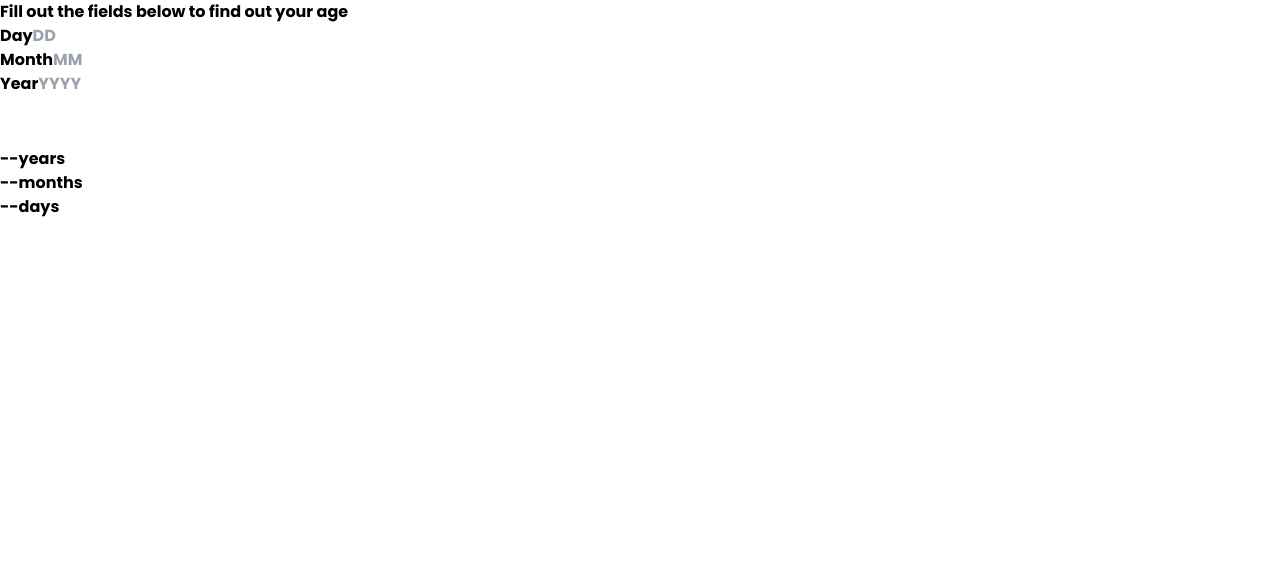
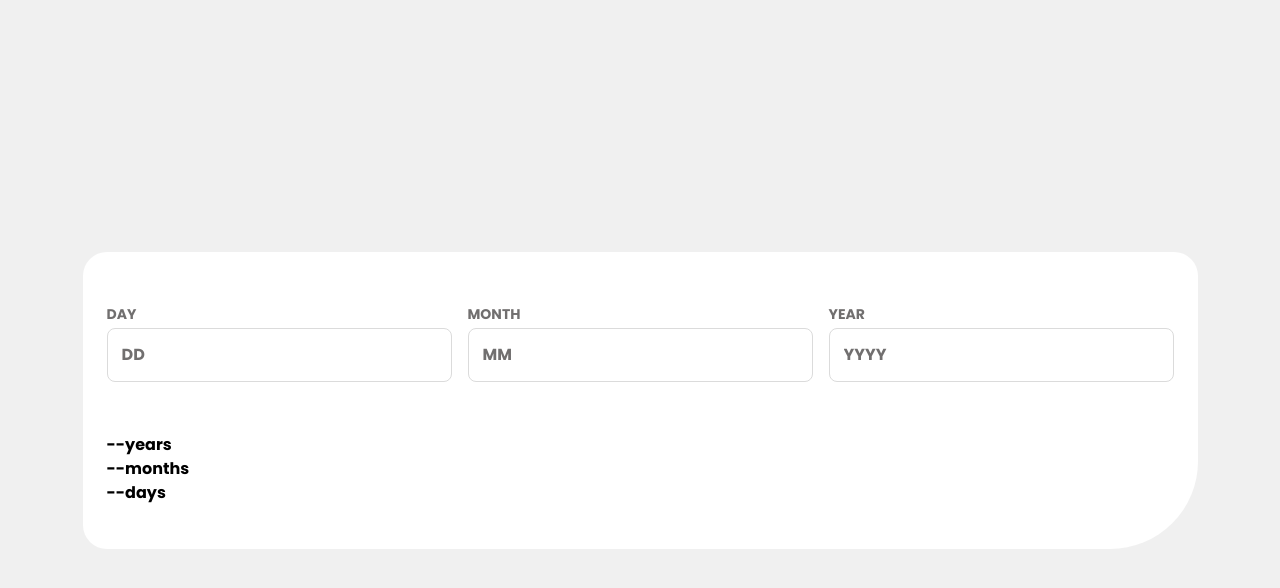
Before and after one commit to lucasweidas/age-calculator-app, a React (Vite) app: page / in a window 1280 px wide. Shown: the top 588 px of the page. Built offline with nearby package versions, Linux system fonts and the light colour scheme.

Commit message:
Card form fields styles progress

```diff
--- a/src/App.jsx
+++ b/src/App.jsx
@@ -3,8 +3,8 @@ import Card from './components/Card';
 export default function App() {
   return (
     <div>
-      <main>
-        <h1>Fill out the fields below to find out your age</h1>
+      <main className="flex min-h-screen w-full items-center justify-center px-4">
+        <h1 className="sr-only">Fill out the fields below to find out your age</h1>
         <Card />
       </main>
     </div>
--- a/src/components/Card.jsx
+++ b/src/components/Card.jsx
@@ -1,19 +1,40 @@
 export default function Card() {
   return (
-    <div>
+    <div className="rounded-3xl rounded-br-[5.5rem] bg-white px-6 pb-11 pt-[3.25rem]">
       <form>
-        <div>
-          <div>
-            <label htmlFor="day">Day</label>
-            <input type="text" id="day" placeholder="DD" />
+        <div className="flex items-center gap-4">
+          <div className="flex flex-col gap-1">
+            <label className="text-sm font-normal uppercase text-neutral-550" htmlFor="day">
+              Day
+            </label>
+            <input
+              className="w-full rounded-lg border-[1px] border-neutral-250 p-3.5 text-neutral-900 placeholder:text-neutral-550"
+              type="text"
+              id="day"
+              placeholder="DD"
+            />
           </div>
-          <div>
-            <label htmlFor="month">Month</label>
-            <input type="text" id="month" placeholder="MM" />
+          <div className="flex flex-col gap-1">
+            <label className="text-sm font-normal uppercase text-neutral-550" htmlFor="month">
+              Month
+            </label>
+            <input
+              className="w-full rounded-lg border-[1px] border-neutral-250 p-3.5 text-neutral-900 placeholder:text-neutral-550"
+              type="text"
+              id="month"
+              placeholder="MM"
+            />
           </div>
-          <div>
-            <label htmlFor="year">Year</label>
-            <input type="text" id="year" placeholder="YYYY" />
+          <div className="flex flex-col gap-1">
+            <label className="text-sm font-normal uppercase text-neutral-550" htmlFor="year">
+              Year
+            </label>
+            <input
+              className="w-full rounded-lg border-[1px] border-neutral-250 p-3.5 text-neutral-900 placeholder:text-neutral-550"
+              type="text"
+              id="year"
+              placeholder="YYYY"
+            />
           </div>
         </div>
         <div>
--- a/src/index.html
+++ b/src/index.html
@@ -7,7 +7,7 @@
     <title>Frontend Mentor | Age calculator app</title>
     <script src="./main.jsx" type="module"></script>
   </head>
-  <body class="font-poppins">
+  <body class="bg-neutral-150 font-poppins">
     <div id="root"></div>
   </body>
 </html>
```
